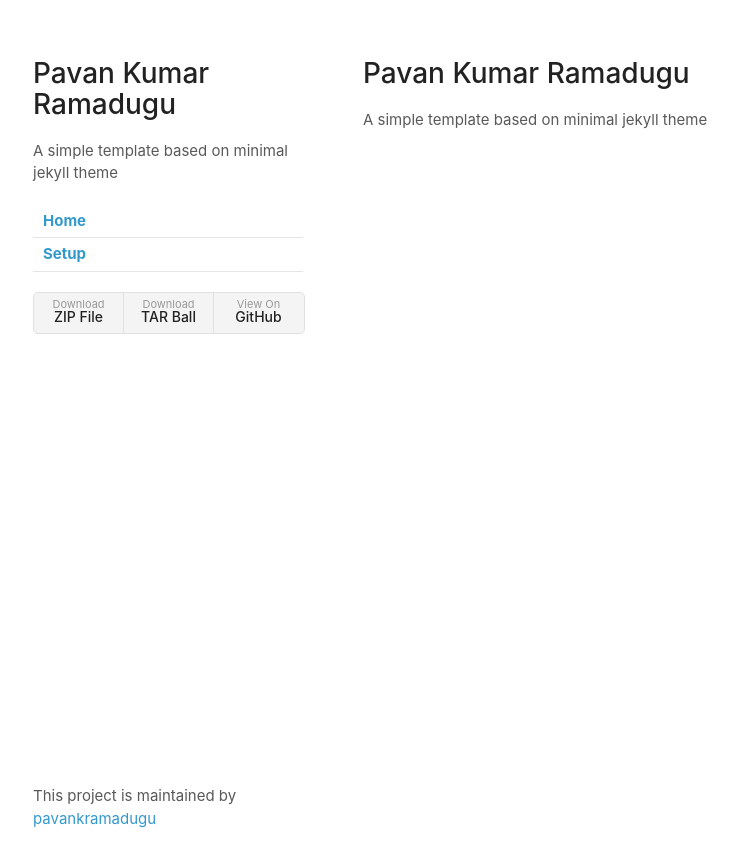
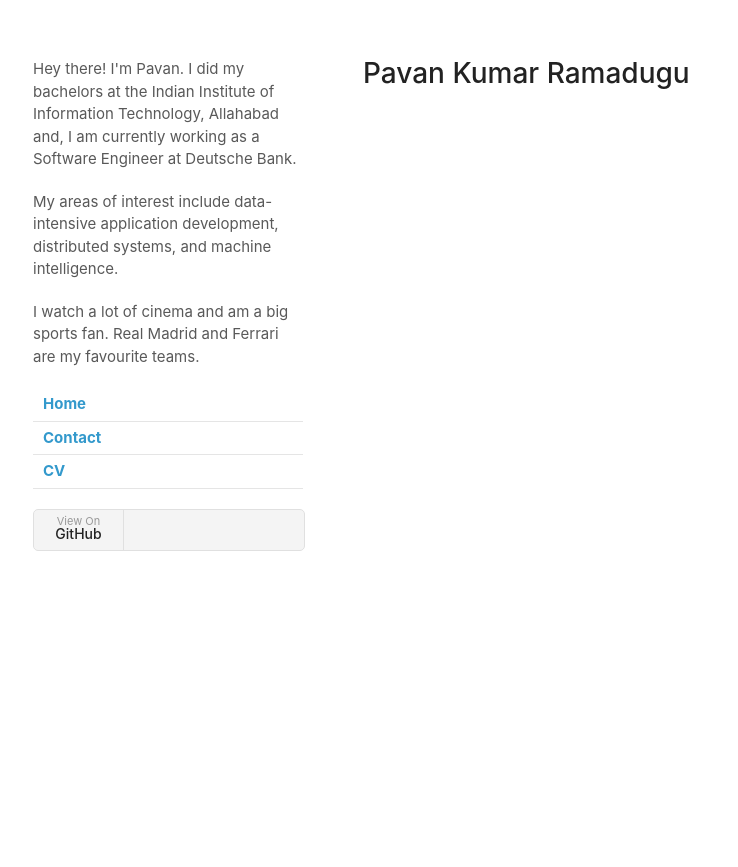
Before and after one commit to pavankramadugu/ghp, a Jekyll site: the page built from index.md, in a window 1280 px wide. Shown: the top 867 px of the page, without its empty margins (67-805 px from the left). Built offline with Jekyll 4.4.1, drawn with Linux system fonts in a browser that asks for light colours; our own code applies the rules of GitHub Pages for plain Markdown files.

Commit message:
Added new page

```diff
--- a/_config.yml
+++ b/_config.yml
@@ -1,9 +1,9 @@
 theme: jekyll-theme-minimal
 title: Pavan Kumar Ramadugu
-description: A simple template based on minimal jekyll theme
 show_downloads: True
+cv: https://drive.google.com/file/d/1stsV2nlaCm0sye4MQy89FkHktzXS4Bj5/view
 navigation:
   - title: Home
     url: /
-  - title: Setup
-    url: setup
+  - title: Contact
+    url: contact
--- a/_layouts/default.html
+++ b/_layouts/default.html
@@ -12,8 +12,12 @@
   <body>
     <div class="wrapper">
       <header>
-        <h1>{{ site.title | default: site.github.repository_name }}</h1>
-        <p>{{ site.description | default: site.github.project_tagline }}</p>
+        {% if site.logo %}
+          <img src="{{site.logo | relative_url}}" alt="Logo" />
+        {% endif %}
+        <p>Hey there! I'm Pavan. I did my bachelors at the Indian Institute of Information Technology, Allahabad and, I am currently working as a Software Engineer at Deutsche Bank.</p>
+        <p>My areas of interest include data-intensive application development, distributed systems, and machine intelligence.</p>
+        <p>I watch a lot of cinema and am a big sports fan. Real Madrid and Ferrari are my favourite teams.</p>
 
         <table>
           {% for nav in site.navigation %}
@@ -23,12 +27,13 @@
               <tr><th><a href="{{ nav.url | relative_url }}">{{ nav.title }}</a></th></tr>
             {% endif %}
           {% endfor %}
+          <tr><th><a href="{{ site.cv }}">CV</a></th></tr>
         </table>
 
         {% if site.show_downloads %}
           <ul>
-            <li><a href="{{ site.github.zip_url }}">Download <strong>ZIP File</strong></a></li>
-            <li><a href="{{ site.github.tar_url }}">Download <strong>TAR Ball</strong></a></li>
+            <!-- <li><a href="{{ site.github.zip_url }}">Download <strong>ZIP File</strong></a></li>
+            <li><a href="{{ site.github.tar_url }}">Download <strong>TAR Ball</strong></a></li> -->
             <li><a href="{{ site.github.repository_url }}">View On <strong>GitHub</strong></a></li>
           </ul>
         {% endif %}
@@ -38,11 +43,11 @@
       {{ content }}
 
       </section>
-      <footer>
+      <!-- <footer>
         {% if site.github.is_project_page %}
         <p>This project is maintained by <a href="{{ site.github.owner_url }}">{{ site.github.owner_name }}</a></p>
         {% endif %}
-      </footer>
+      </footer> -->
     </div>
     <script src="{{ '/assets/js/scale.fix.js' | relative_url }}"></script>
 
```
Also changed, not shown: assets/contact.md (added, +16 -0 lines), setup.md (deleted, +0 -62 lines), assets/img/logo.jpg (added).
